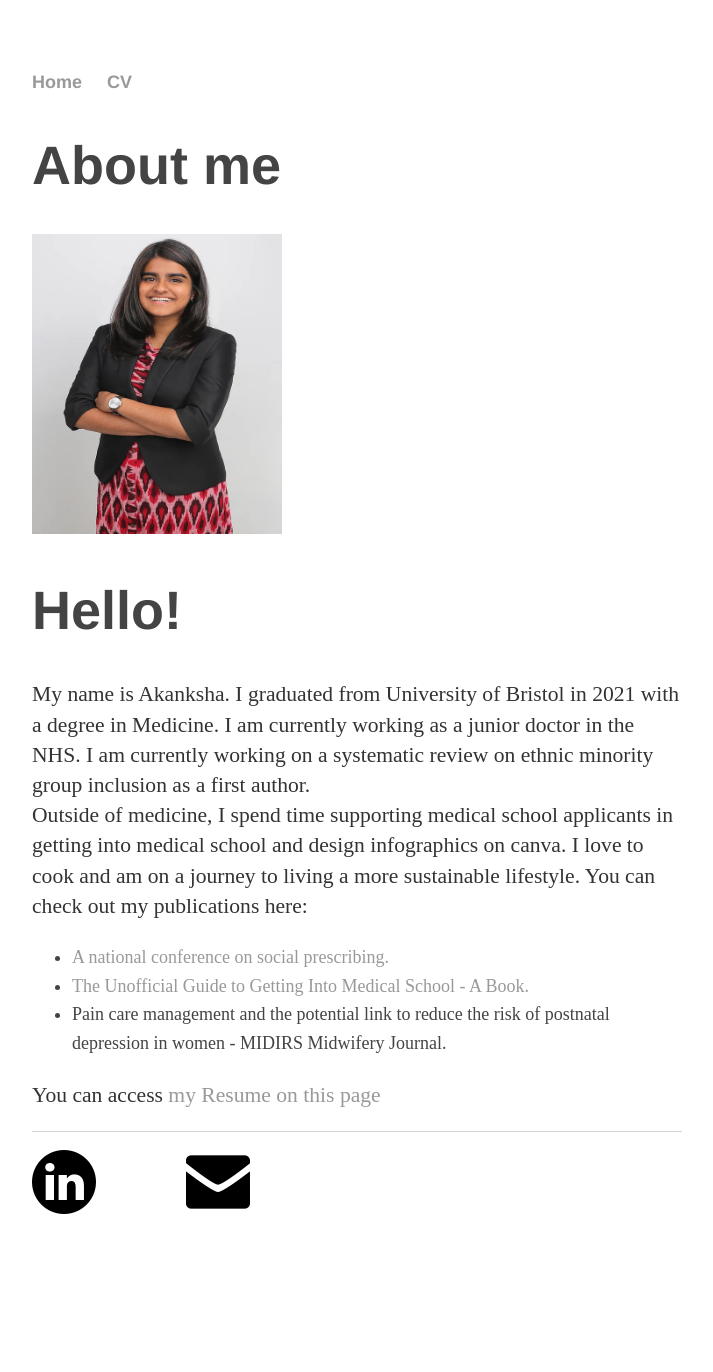
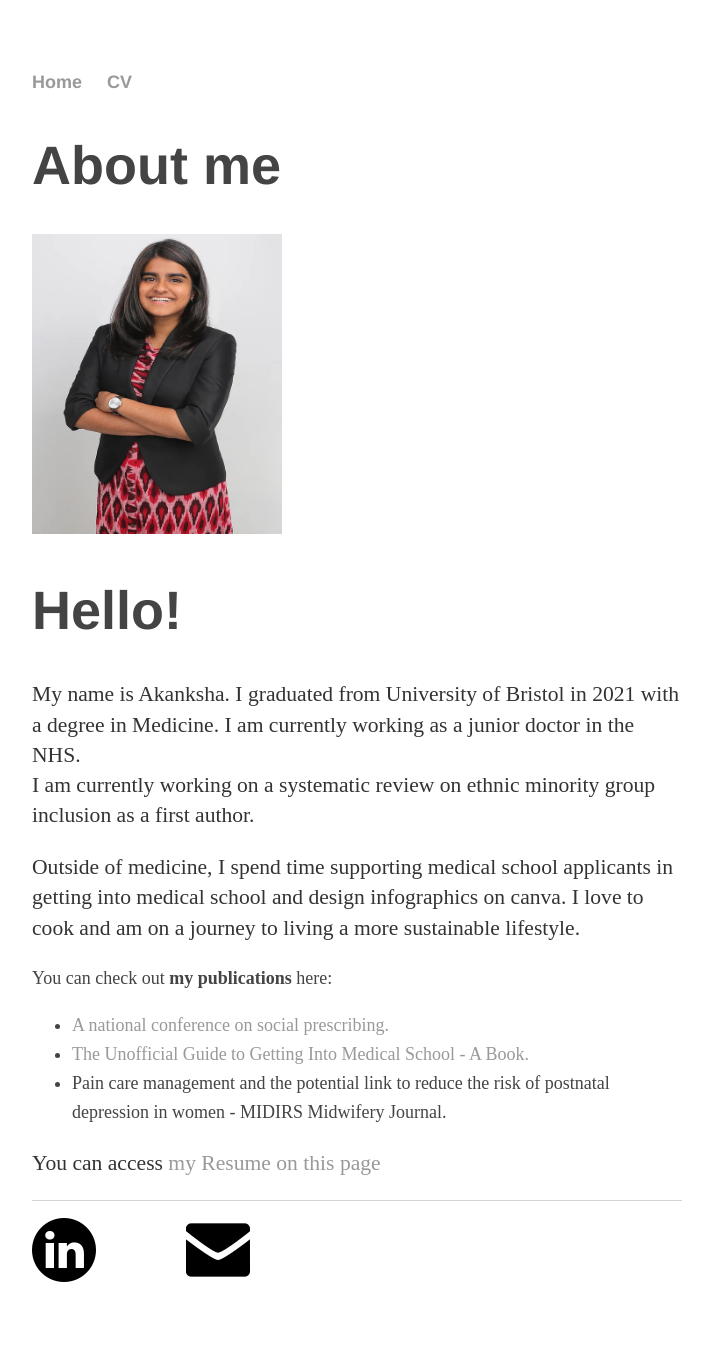
Before and after one commit to akankshasub/akankshasub.github.io, a Jekyll site: the page built from index.html, in a window 1280 px wide. Shown: the whole page, without its empty margins (283-996 px from the left). Built offline with Jekyll 4.4.1, drawn with Linux system fonts in a browser that asks for light colours; before the commit the page ends 1304 px from its top, so only the background shows below that.

Commit message:
Formatting summary text

```diff
--- a/index.html
+++ b/index.html
@@ -14,13 +14,13 @@ title: About Akanksha
 </h1>
 <p>
 My name is Akanksha. I graduated from University of Bristol in 2021 with a degree in Medicine. I am currently working as a junior doctor in the NHS.
+<br>
+I am currently working on a systematic review on ethnic minority group inclusion as a first author.
+	<p>
+	Outside of medicine, I spend time supporting medical school applicants in getting into medical school and design infographics on canva.
+		I love to cook and am on a journey to living a more sustainable lifestyle. </p>
 
-I am currently working on a systematic review on ethnic minority group inclusion as a first author.
-	<br>
-	Outside of medicine, I spend time supporting medical school applicants in getting into medical school and design infographics on canva.
-	I love to cook and am on a journey to living a more sustainable lifestyle.
-
-	You can check out my publications here:
+You can check out <b> my publications </b> here:
 	<ul>
 		<li> <a href="https://pubmed.ncbi.nlm.nih.gov/32748485/"> A national conference on social prescribing. </a>
 		<li> <a href="https://unofficialguidetomedicine.com/books/getting-medical-school/"> The Unofficial Guide to Getting Into Medical School - A Book. </a>
```
